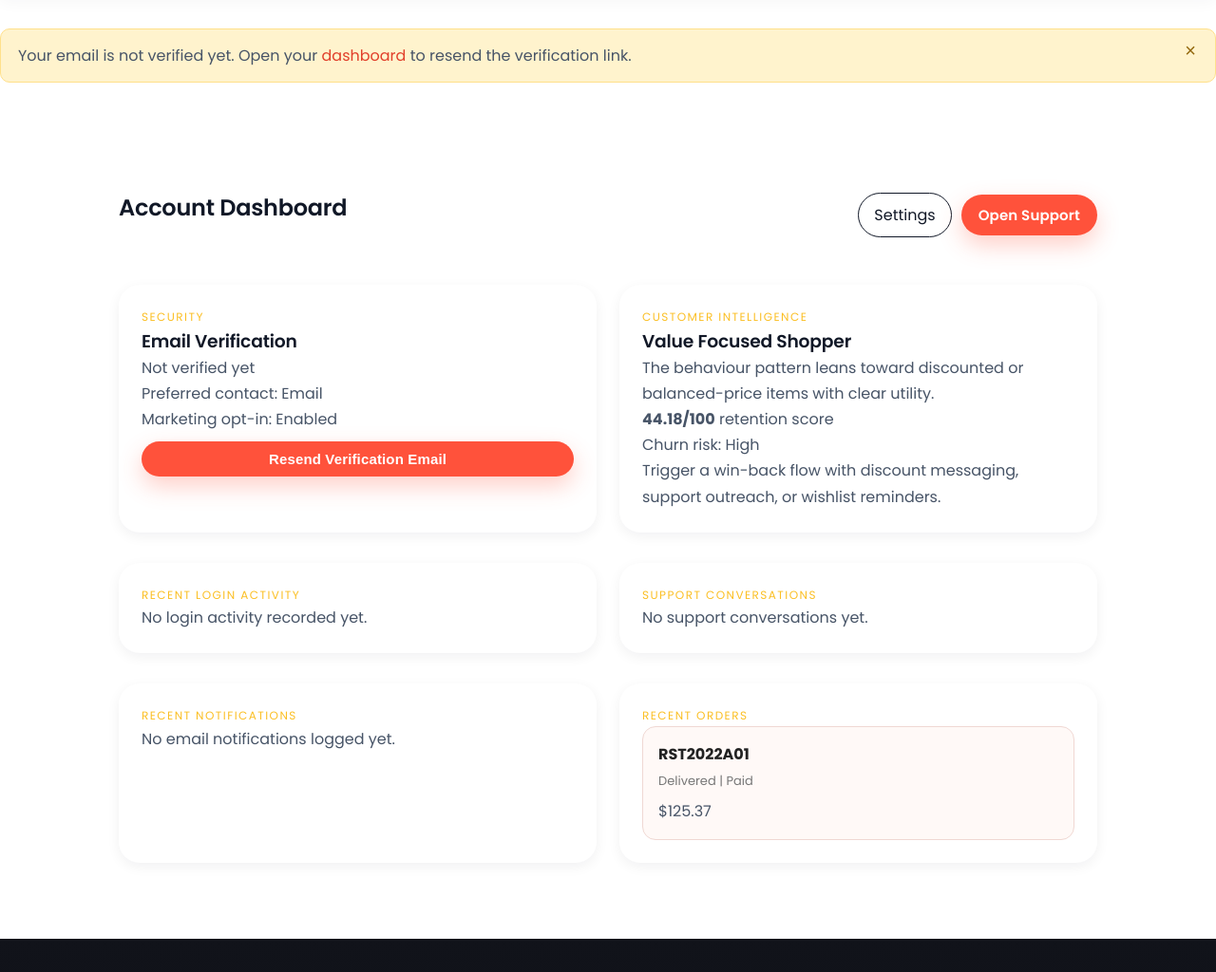
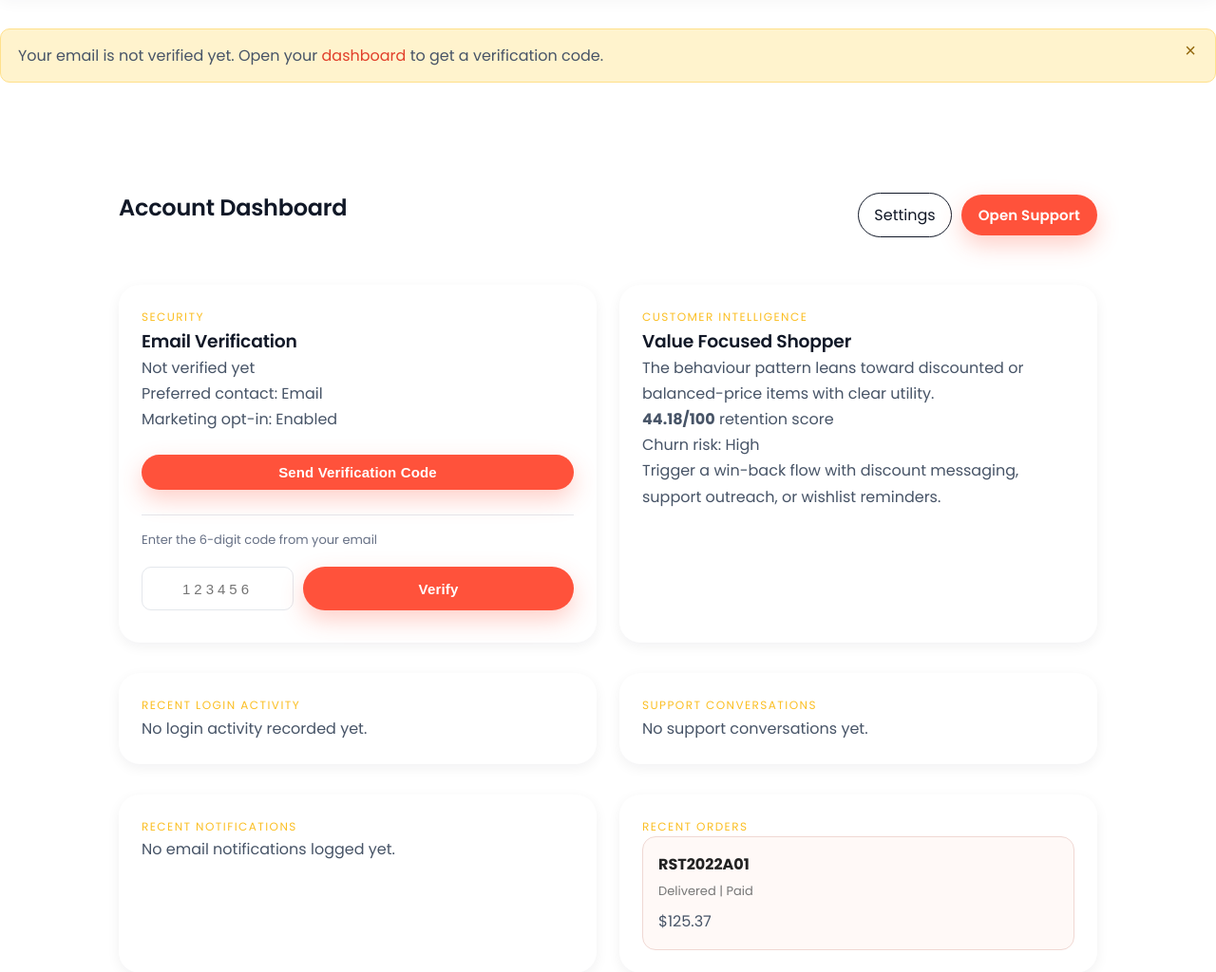
Before and after one commit to biratkdk/Dokan-Ecommerce, a Django app: page /dashboard/ in a window 1280 px wide. Shown: the part 108-1132 px from the top of the page at 95% size. Run offline with Django 4.2, Linux system fonts and the light colour scheme; a user stored in the database is signed in; data comes from the database, SQL or seed files in the repository; data that the repository does not hold is empty.

Commit message:
feat: replace link-based email verification with a 6-digit OTP code
Clicking an emailed link was confusing UX and fragile in plain-text
clients (already fixed once for line-wrapping). Replaces the primary
verification flow with a code the user types in on the dashboard:

- CustomerProfile gets email_verification_code (+ expiry, + attempt
  counter) instead of relying solely on a signed token
- generate_email_verification_code / verify_email_code in accounts.py
  handle generation, 10-minute expiry, and a 5-attempt lockout before
  requiring a fresh code
- new verify_email_otp.txt/.html email templates show the code
- ResendVerificationEmailView now sends a code instead of a link;
  new VerifyEmailOtpView handles the submitted code
- dashboard and account settings pages get an inline "enter your code"
  form right under the resend button
- the old token-link VerifyEmailView/URL is left in place, unused by
  the UI now, in case anything still references an old emailed link

Also:
- fixed the checkout payment-options CSS, which targeted a <ul>/<li>
  structure while Django's RadioSelect actually renders nested <div>s
  -- the options were rendering completely unstyled with no borders
  or spacing, which read as broken/mismatched buttons
- removed the stale "Stripe is listed for deployment" checkout copy
  now that Stripe is simply hidden (not shown-but-disabled) when
  unconfigured

```diff
--- a/dokan/api_v2_views.py
+++ b/dokan/api_v2_views.py
@@ -35,7 +35,7 @@ from .api_v2_serializers import (
 from .forms import AccountIdentityForm, AccountPasswordChangeForm, CustomerProfileSettingsForm
 from .intelligence import rank_catalog_search
 from .models import Address, InventoryReservation, Item, Order, StockLevel, StockMovement, Warehouse
-from .notifications import send_email_verification_email
+from .notifications import send_email_verification_code
 from .permissions import (
     can_manage_inventory_network,
     can_view_inventory_dashboard,
@@ -279,7 +279,7 @@ class AccountProfileV2View(APIView):
         )
         if email_reverification_required:
             mark_email_unverified(updated_user)
-            send_email_verification_email(updated_user, request=request._request)
+            send_email_verification_code(updated_user)
 
         return Response(
             {
--- a/dokan/api_views.py
+++ b/dokan/api_views.py
@@ -37,7 +37,6 @@ from .intelligence import (
     suggest_support_answers,
 )
 from .models import Item, Order, SupportThread
-from .notifications import send_email_verification_email
 from .ratelimit import rate_limit
 from .session_features import get_compare_items, get_recently_viewed_items
 from .services import get_active_order, toggle_wishlist
--- a/dokan/models.py
+++ b/dokan/models.py
@@ -919,6 +919,9 @@ class CustomerProfile(TimestampedModel):
     )
     email_verified = models.BooleanField(default=False)
     email_verified_at = models.DateTimeField(blank=True, null=True)
+    email_verification_code = models.CharField(max_length=6, blank=True)
+    email_verification_code_expires_at = models.DateTimeField(blank=True, null=True)
+    email_verification_attempts = models.PositiveIntegerField(default=0)
     phone_number = models.CharField(max_length=20, blank=True)
     company_name = models.CharField(max_length=120, blank=True)
     job_title = models.CharField(max_length=120, blank=True)
--- a/dokan/urls.py
+++ b/dokan/urls.py
@@ -58,6 +58,7 @@ urlpatterns = [
     path("operations/inventory/transfers/", views.InventoryTransferView.as_view(), name="inventory-transfer"),
     path("signup/", views.SignUpView.as_view(), name="signup"),
     path("account/verify/resend/", views.ResendVerificationEmailView.as_view(), name="resend-verification-email"),
+    path("account/verify/code/", views.VerifyEmailOtpView.as_view(), name="verify-email-otp"),
     path("account/verify/<str:token>/", views.VerifyEmailView.as_view(), name="verify-email"),
     path("logout/", views.logout_view, name="logout"),
     path("products/", views.CatalogView.as_view(), name="catalog"),
--- a/dokan/views.py
+++ b/dokan/views.py
@@ -27,6 +27,7 @@ from .accounts import (
     mark_email_verified,
     record_login_activity,
     resolve_email_verification_token,
+    verify_email_code,
 )
 from .admin_dashboard import build_admin_dashboard, build_inventory_dashboard
 from .forms import (
@@ -57,7 +58,7 @@ from .intelligence import (
 )
 from .models import Address, Brand, Category, EmailNotification, Item, Order, OrderItem, SupportThread
 from .notifications import (
-    send_email_verification_email,
+    send_email_verification_code,
     send_order_placed_email,
     send_payment_received_email,
     send_return_requested_email,
@@ -457,10 +458,10 @@ class AccountProfileUpdateView(LoginRequiredMixin, View):
             profile_form.save()
             if current_email.strip().lower() != updated_user.email.strip().lower():
                 mark_email_unverified(updated_user)
-                send_email_verification_email(updated_user, request=request)
+                send_email_verification_code(updated_user)
                 messages.info(
                     request,
-                    "Email changed successfully. A new verification link has been queued for delivery.",
+                    "Email changed successfully. A verification code has been sent to your new address.",
                 )
             else:
                 messages.success(request, "Account settings updated successfully.")
@@ -971,10 +972,10 @@ class SignUpView(FormView):
         ensure_customer_profile(user)
         auth_login(self.request, user)
         record_login_activity(user, self.request)
-        send_email_verification_email(user, request=self.request)
+        send_email_verification_code(user)
         messages.success(
             self.request,
-            "Your account is ready. A verification email has been queued for delivery.",
+            "Your account is ready. A verification code has been sent to your email.",
         )
         return redirect(self.get_success_url())
 
@@ -1004,8 +1005,24 @@ class ResendVerificationEmailView(LoginRequiredMixin, View):
         if profile.email_verified:
             messages.info(request, "Your email is already verified.")
         else:
-            send_email_verification_email(request.user, request=request)
-            messages.success(request, "A fresh verification email has been queued for delivery.")
+            send_email_verification_code(request.user)
+            messages.success(
+                request,
+                "A verification code has been sent to your email. Enter it below to verify your account.",
+            )
+        return redirect(
+            safe_redirect_target(request, request.POST.get("next"), reverse("store:account-dashboard"))
+        )
+
+
+class VerifyEmailOtpView(LoginRequiredMixin, View):
+    def post(self, request: HttpRequest) -> HttpResponse:
+        submitted_code = request.POST.get("code", "")
+        success, error_message = verify_email_code(request.user, submitted_code)
+        if success:
+            messages.success(request, "Email verification completed for your Redstore account.")
+        else:
+            messages.error(request, error_message)
         return redirect(
             safe_redirect_target(request, request.POST.get("next"), reverse("store:account-dashboard"))
         )
--- a/static/css/style.css
+++ b/static/css/style.css
@@ -796,6 +796,35 @@ form a {
     box-shadow: var(--shadow-md);
 }
 
+.otp-request-form {
+    margin-top: 14px;
+}
+
+.otp-verify-form {
+    margin-top: 16px;
+    padding-top: 16px;
+    border-top: 1px solid var(--color-border);
+}
+
+.otp-verify-form label {
+    display: block;
+    margin-bottom: 8px;
+    font-size: 13px;
+    color: var(--color-muted);
+}
+
+.otp-input-row {
+    display: flex;
+    gap: 10px;
+}
+
+.otp-code-field {
+    max-width: 160px;
+    font-size: 20px;
+    letter-spacing: 4px;
+    text-align: center;
+}
+
 .dashboard-list,
 .assistant-grid,
 .chat-stack {
--- a/templates/account_dashboard.html
+++ b/templates/account_dashboard.html
@@ -31,10 +31,29 @@
                 <p>Preferred contact: {{ profile.get_preferred_contact_channel_display }}</p>
                 <p>Marketing opt-in: {% if profile.marketing_opt_in %}Enabled{% else %}Disabled{% endif %}</p>
                 {% if not profile.email_verified %}
-                    <form method="post" action="{% url 'store:resend-verification-email' %}">
+                    <form method="post" action="{% url 'store:resend-verification-email' %}" class="otp-request-form">
                         {% csrf_token %}
                         <input type="hidden" name="next" value="{% url 'store:account-dashboard' %}">
-                        <button type="submit" class="btn compact-btn">Resend Verification Email</button>
+                        <button type="submit" class="btn compact-btn">Send Verification Code</button>
+                    </form>
+                    <form method="post" action="{% url 'store:verify-email-otp' %}" class="otp-verify-form">
+                        {% csrf_token %}
+                        <input type="hidden" name="next" value="{% url 'store:account-dashboard' %}">
+                        <label for="otp-code-input">Enter the 6-digit code from your email</label>
+                        <div class="otp-input-row">
+                            <input
+                                type="text"
+                                id="otp-code-input"
+                                name="code"
+                                inputmode="numeric"
+                                pattern="[0-9]{6}"
+                                maxlength="6"
+                                placeholder="123456"
+                                class="auth-input otp-code-field"
+                                autocomplete="one-time-code"
+                            >
+                            <button type="submit" class="btn compact-btn">Verify</button>
+                        </div>
                     </form>
                 {% endif %}
             </section>
--- a/templates/base.html
+++ b/templates/base.html
@@ -78,7 +78,7 @@
 
     {% if request.user.is_authenticated and not is_email_verified %}
         <div class="container verification-banner" id="verification-banner">
-            <p>Your email is not verified yet. Open your <a href="{% url 'store:account-dashboard' %}">dashboard</a> to resend the verification link.</p>
+            <p>Your email is not verified yet. Open your <a href="{% url 'store:account-dashboard' %}">dashboard</a> to get a verification code.</p>
             <button type="button" class="verification-banner-dismiss" onclick="dismissVerificationBanner()" aria-label="Dismiss">&times;</button>
         </div>
     {% endif %}
--- a/templates/checkout.html
+++ b/templates/checkout.html
@@ -82,9 +82,7 @@
                         {{ form.payment_method }}
                     </div>
                     {% if stripe_enabled %}
-                        <p class="payment-note">Stripe Checkout is enabled. Card payments are redirected to Stripe's hosted checkout page and confirmed back on the server. Add `STRIPE_WEBHOOK_SECRET` as well for background webhook confirmation.</p>
-                    {% else %}
-                        <p class="payment-note">Stripe Checkout is listed for deployment use, but it is currently disabled until `STRIPE_SECRET_KEY` is configured.</p>
+                        <p class="payment-note">Stripe Checkout is enabled. Card payments are redirected to Stripe's hosted checkout page and confirmed back on the server.</p>
                     {% endif %}
 
                     <button class="btn" type="submit">Continue</button>
```
Also changed, not shown: other parts of static/css/style.css (+34 -10 lines), dokan/accounts.py (+76 -0 lines), dokan/notifications.py (+18 -1 lines), dokan/tests.py (+44 -0 lines), templates/account_settings.html (+21 -1 lines), templates/emails/verify_email_otp.html (added, +30 -0 lines), templates/emails/verify_email_otp.txt (added, +9 -0 lines), dokan/migrations/0014_customerprofile_email_verification_attempts_and_more.py (added).
